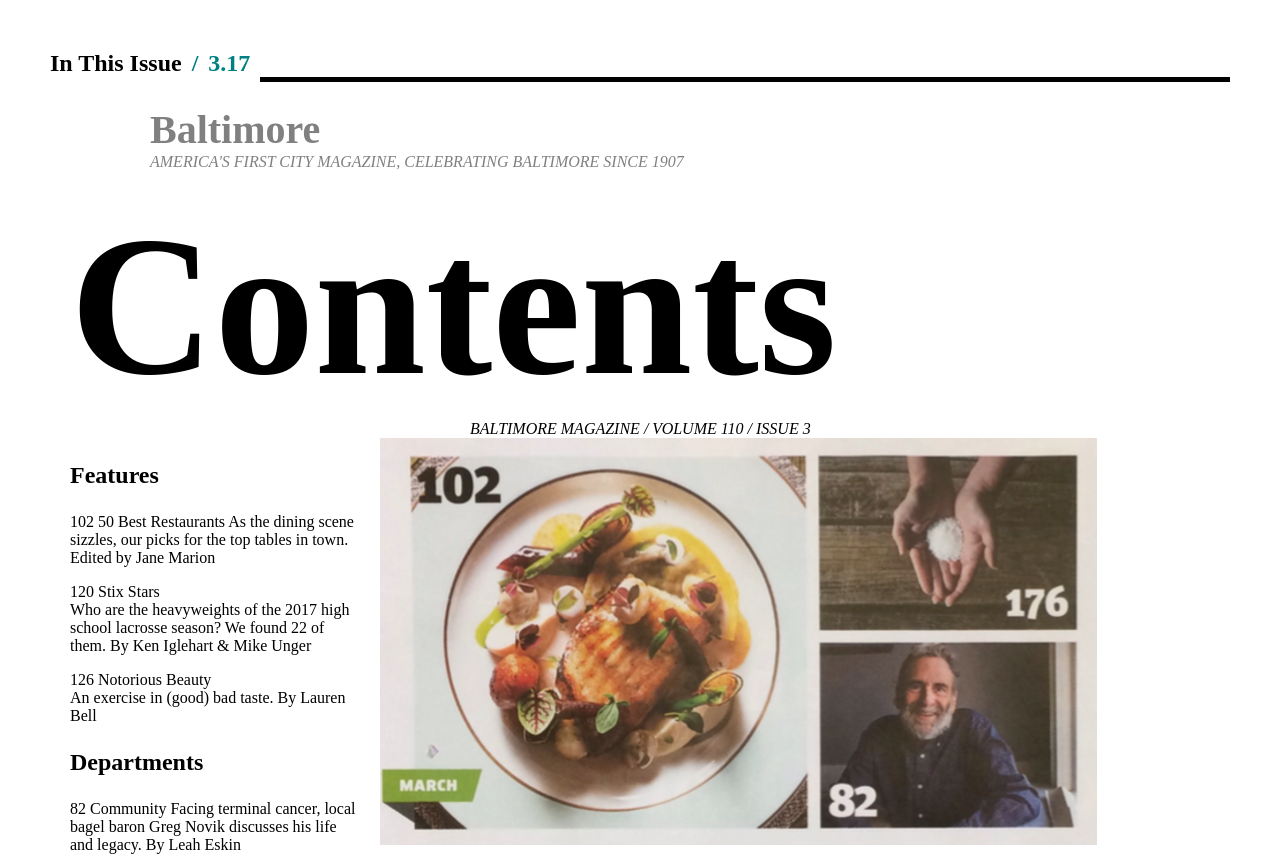
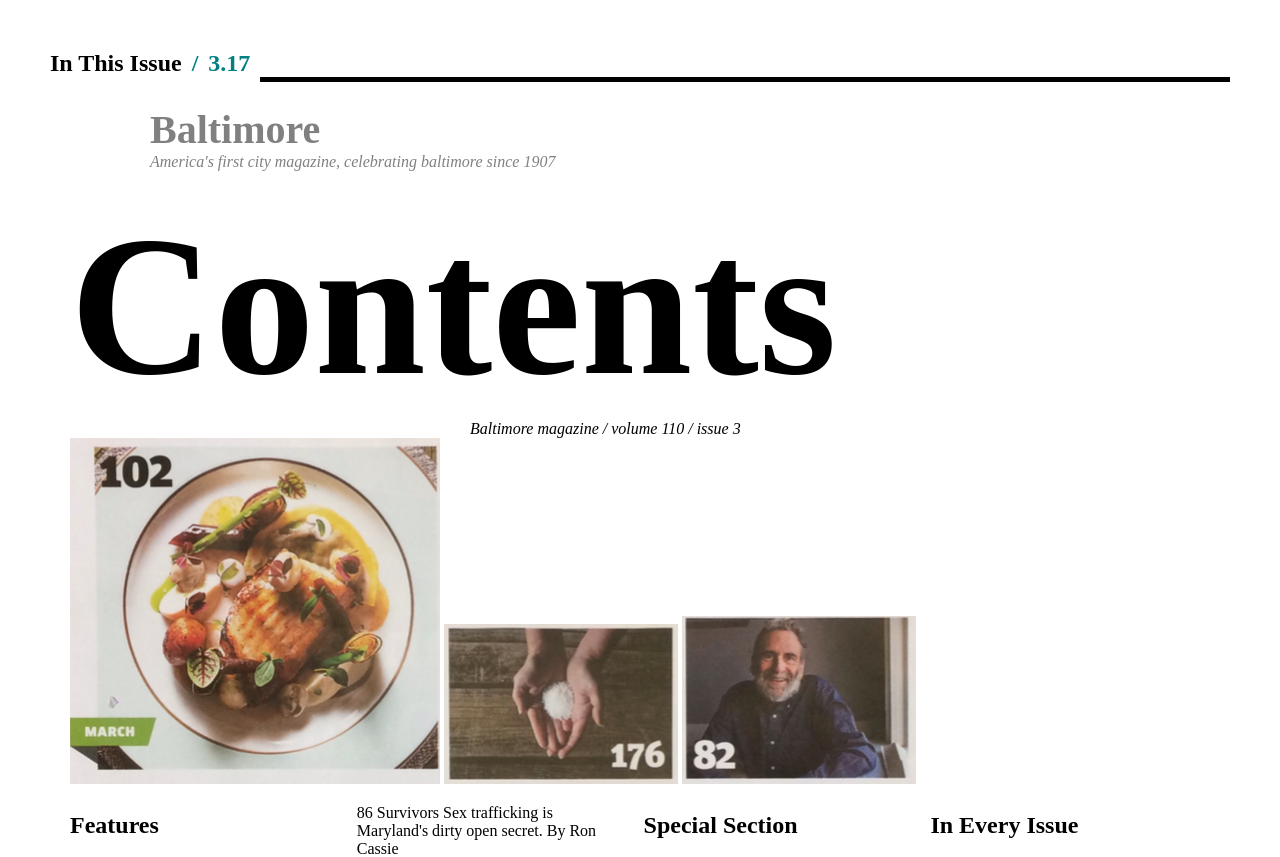
Before and after one commit to mbavosa/baltimoremagazine, a plain HTML site: page index.html in a window 1280 px wide. Shown: the top 857 px of the page. Drawn offline with Linux system fonts and the light colour scheme.

Commit message:
fixing markup and images

```diff
--- a/css/main.css
+++ b/css/main.css
@@ -21,7 +21,7 @@
 }
 
 .col-1-4 {
-  width: 25%;
+  width: 23%;
 }
 
 
--- a/index.html
+++ b/index.html
@@ -10,11 +10,15 @@
       <h3>In This Issue<span>3.17</span></h3>
     </header>
     <h2>Baltimore</h2>
-    <p id="america">AMERICA'S FIRST CITY MAGAZINE, CELEBRATING BALTIMORE SINCE 1907</p>
+    <p id="america">America's first city magazine, celebrating baltimore since 1907</p>
     <div class="grid grid-pad">
       <h1>Contents</h1>
-        <p id="volume"><span>BALTIMORE</span> MAGAZINE / VOLUME 110 / ISSUE 3</p>
-    <img src="img/Picture-grid.png">
+        <p id="volume"><span>Baltimore</span> magazine / volume 110 / issue 3</p>
+      <div>
+        <img src="img/food-plate.png">
+        <img src="img/hand-salt.png">
+        <img src="img/beard-guy.png">
+      </div>
         <div class="col-1-4">
           <article>
           <h3>Features</h3>
@@ -22,7 +26,7 @@
             <p>120 Stix Stars <br> Who are the heavyweights of the 2017 high school lacrosse season? We found 22 of them. By Ken Iglehart & Mike Unger</p>
             <p>126 Notorious Beauty <br> An exercise in (good) bad taste. By Lauren Bell</p>
           <h3>Departments</h3>
-            <p>82 Community Facing terminal cancer, local bagel baron Greg Novik discusses his life and legacy. By Leah Eskin
+            <p>82 Community Facing terminal cancer, local bagel baron Greg Novik discusses his life and legacy. By Leah Eskin</p>
           </article>
         </div>
         <div class="col-1-4">
@@ -41,6 +45,7 @@
             <h3>Local Flavor</h3>
               <p>Old Salt A seventh-generation salt business makes its mark in Baltimore. By Jane Marion <br> 180 Dining Guide Off the Eaten Path, Bar Exam, Sip Tips, and local listings. <br> 184 Above the Fold The Prime Rib shows us how to do napkin origami like a pro. By Lauren Cohen</p>
           </article>
+        </div>
         <div class="col-1-4">
             <h3>In Every Issue</h3>
               <p>30 Publisher's Note</p>
```
Also changed, not shown: img/Beard-Guy.png (added), img/Food-plate.png (added), img/Hand-Salt.png (added), img/Picture-grid.png (deleted).
